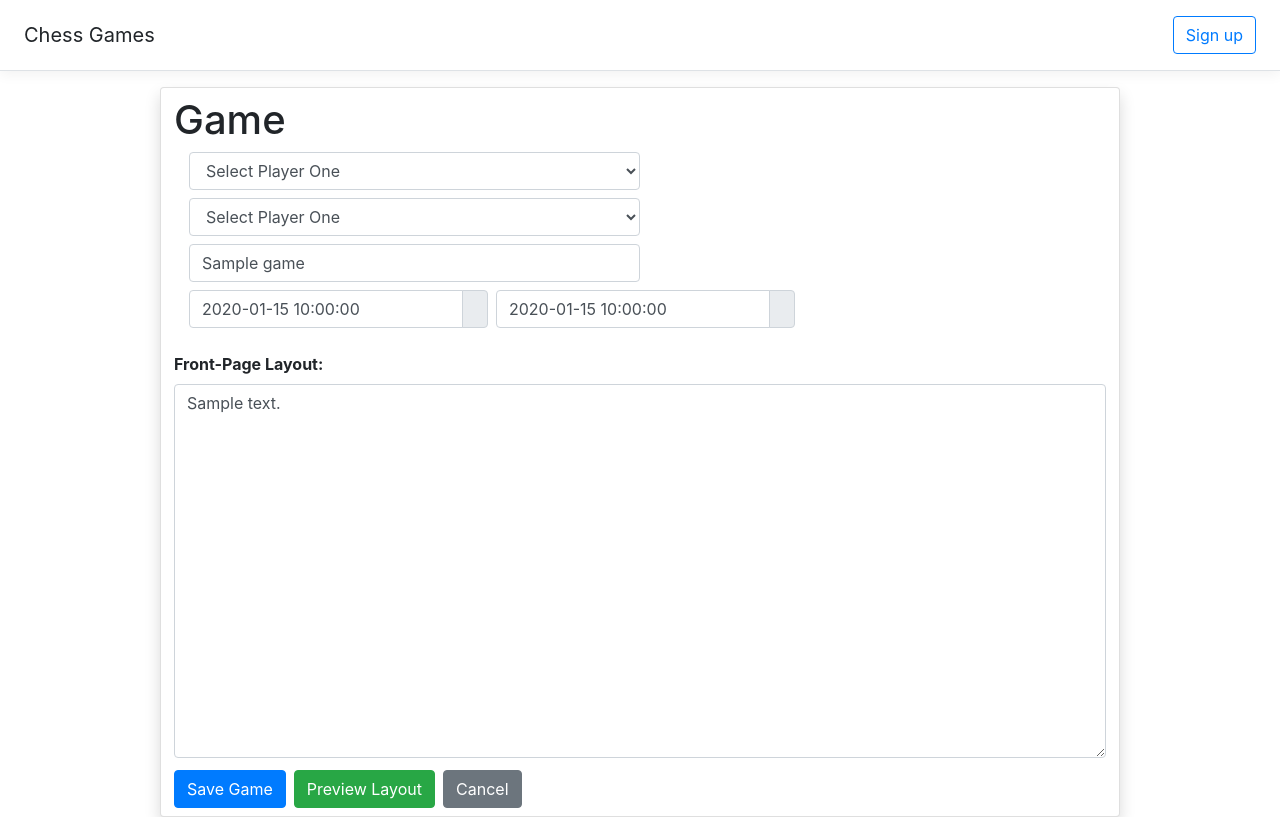
After one commit to jrj92280/python-eve-backend, a Python web app: template templates/game.html in a window 1280 px wide. The commit adds this page. Run offline with Jinja, Linux system fonts and the light colour scheme; the template is opened without the code that fills it: most values are stand-ins (such as "Sample title", 1, 10 or a date in 2020); some libraries are stand-ins or nearby versions.

Commit message:
start to create player one and two

```diff
--- a/chess_game/daos/mongo.py
+++ b/chess_game/daos/mongo.py
@@ -8,7 +8,7 @@ from chess_game.daos.environment import env
 class MongoDatabase:
     def __init__(self):
         try:
-            mongo_url = env("mongo_url")
+            mongo_url = env("MONGODB_URI")
         except EnvError as e:
             print(e)
             mongo_url = "mongodb://localhost:27017/chess"
--- a/run.py
+++ b/run.py
@@ -9,6 +9,7 @@ from chess_game.daos.board_dao import BoardDao
 from chess_game.daos.game_dao import GameDao
 from chess_game.daos.mongo import MongoDatabase
 from chess_game.models.board import Board
+from chess_game.models.game import Game
 
 if 'PORT' in os.environ:
     port = int(os.environ.get('PORT'))
@@ -34,6 +35,11 @@ game_dao = GameDao(MongoDatabase())
 def hello():
     return "Hello Jason!"
 
+
+@app.route('/chess/game')
+def chess_game():
+    game = Game()
+    return render_template('game.html', game=game)
 
 @app.route('/games')
 def games():
--- /dev/null
+++ b/templates/game.html
@@ -0,0 +1,121 @@
+<!doctype html>
+<html lang="en">
+<head>
+    <title>Jacobs Chess</title>
+
+    <meta charset="utf-8">
+    <meta name="viewport" content="width=device-width, initial-scale=1, shrink-to-fit=no">
+    <link rel="icon" href="{{ url_for('static', filename='favicon.ico') }}"/>
+
+    <!-- Bootstrap core CSS -->
+    <link rel="stylesheet" href="https://stackpath.bootstrapcdn.com/bootstrap/4.1.3/css/bootstrap.min.css">
+
+    <!-- Custom styles for this template -->
+    <link rel="stylesheet" href="{{ url_for('static', filename='css/chess.css') }}">
+    <link rel="stylesheet" href="{{ url_for('static', filename='css/styles.css') }}">
+
+</head>
+<body>
+
+<div class="d-flex flex-column flex-md-row align-items-center p-3 px-md-4 mb-3 bg-white border-bottom box-shadow">
+    <h5 class="my-0 mr-md-auto font-weight-normal">Chess Games</h5>
+    <a class="btn btn-outline-primary" href="#">Sign up</a>
+</div>
+
+
+<div class="col-10 card p-2 shadow container">
+    <div class="py-0 card-body">
+        <div class="row text-center">
+            <h1>Game</h1>
+        </div>
+        <div>
+            <form action="/chess/game" method="POST" id="game-form">
+                <input type="hidden" name="uid" id="uid" value="{{ uid }}"/>
+                <input type="hidden" name="_id" id="_id" value="{{ game._id if game else '' }}"/>
+                <div class="mb-0 pb-1 form-group">
+                    <div class="row mt-0 mb-2 mx-0 p-0 w-50">
+                        <select class="form-control" id="player" name="layout">
+                            <option value="" disabled selected>
+                                Select Player One
+                            </option>
+                            {% for player in players %}
+                            <option value="{{ player._id }}:{{ player.name }}">{{ player.name }}</option>
+                            {% endfor %}
+                        </select>
+                    </div>
+                    <div class="row mt-0 mb-2 mx-0 p-0 w-50">
+                        <select class="form-control" id="layout" name="layout">
+                            <option value="" disabled selected>
+                                Select Player One
+                            </option>
+                            {% for player in players %}
+                            <option value="{{ player._id }}:{{ player.name }}">{{ player.name }}</option>
+                            {% endfor %}
+                        </select>
+                    </div>
+                    <div class="row mt-0 mb-2 mx-0 p-0 w-50">
+                        <input class="form-control" title="Game Name" placeholder="Game Name" type="text" id="name"
+                               name="name" value="{{ game.name if game else '' }}" required/>
+                    </div>
+
+                    <div class="row mt-0 mb-2 mx-0 p-0">
+                        <div class="form-group">
+                            <div class="input-group date" id="_game_date" data-target-input="nearest">
+                                <input type="text" class="form-control datetimepicker-input" required name="gamed_date"
+                                       id="gamed_date" data-target="#_game_date"
+                                       value="{{ game.gamed_date if game else '' }}"/>
+                                <div class="input-group-append" data-target="#_game_date" data-toggle="datetimepicker">
+                                    <div class="input-group-text"><i class="fa fa-calendar"></i></div>
+                                </div>
+                            </div>
+                        </div>
+                        <div class="form-group ml-2">
+                            <div class="input-group date" id="_gamed_time" data-target-input="nearest">
+                                <input type="text" class="form-control datetimepicker-input" required name="gamed_time"
+                                       id="gamed_time" data-target="#_gamed_time"
+                                       value="{{ game.gamed_time if game else '' }}"/>
+                                <div class="input-group-append" data-target="#_gamed_time" data-toggle="datetimepicker">
+                                    <div class="input-group-text"><i class="fa fa-clock"></i></div>
+                                </div>
+                            </div>
+                        </div>
+                    </div>
+
+                    <div class="row mp-0">
+                        <p class="mt-2 mb-1 pt-2 pb-0 text-danger" id="yamlErrorMessage" style="display:none"></p>
+                    </div>
+                    <div class="row mp-0">
+                        <label class="font-weight-bold" for="comment">Front-Page Layout:</label>
+                        <textarea title="Layout Content" class="form-control lined" rows="15" id="content"
+                                  name="content"
+                                  required>{{ content }}</textarea>
+                    </div>
+                </div>
+
+                <div class="row mp-0">
+                    <input class="mt-2 mr-2 btn btn-primary" type="submit" value="Save Game"/>
+                    <input class="mt-2 mr-2 btn btn-success" id="preview-button" type="button" value="Preview Layout"/>
+                    <input class="mt-2 mr-2 btn btn-secondary" id="cancel-button" type="button" value="Cancel"/>
+                </div>
+        </div>
+        </form>
+    </div>
+</div>
+
+
+<script src="https://code.jquery.com/jquery-3.3.1.min.js"></script>
+<script src="https://cdnjs.cloudflare.com/ajax/libs/popper.js/1.14.3/umd/popper.min.js"></script>
+<script src="https://stackpath.bootstrapcdn.com/bootstrap/4.1.3/js/bootstrap.min.js"></script>
+
+<script>
+    $(document).ready(function () {
+        // $('#_game_date').datetimepicker({
+        //     format: 'L'
+        // });
+        // $('#_gamed_time').datetimepicker({
+        //     format: 'LT'
+        // });
+    });
+</script>
+</body>
+</html>
--- a/templates/games.html
+++ b/templates/games.html
@@ -26,7 +26,7 @@
     <div class="card-body">
         <div class="container panel panel-default">
             <div class="row mb-3">
-                <form action="/layout">
+                <form action="/chess/game">
                     <input type="hidden" name="uid" id="uid" value="{{ uid }}"/>
                     <input class="btn btn-success" type="submit" value="New Game"/>
                 </form>
```
